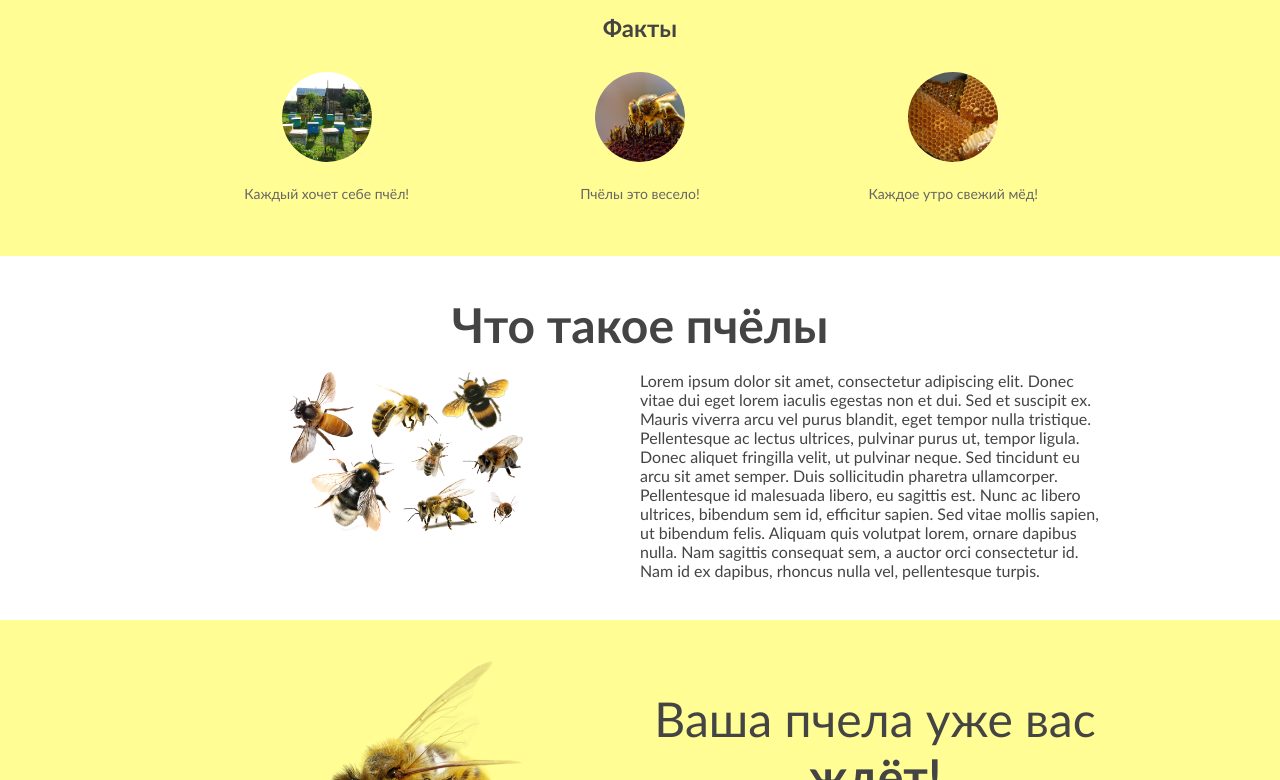
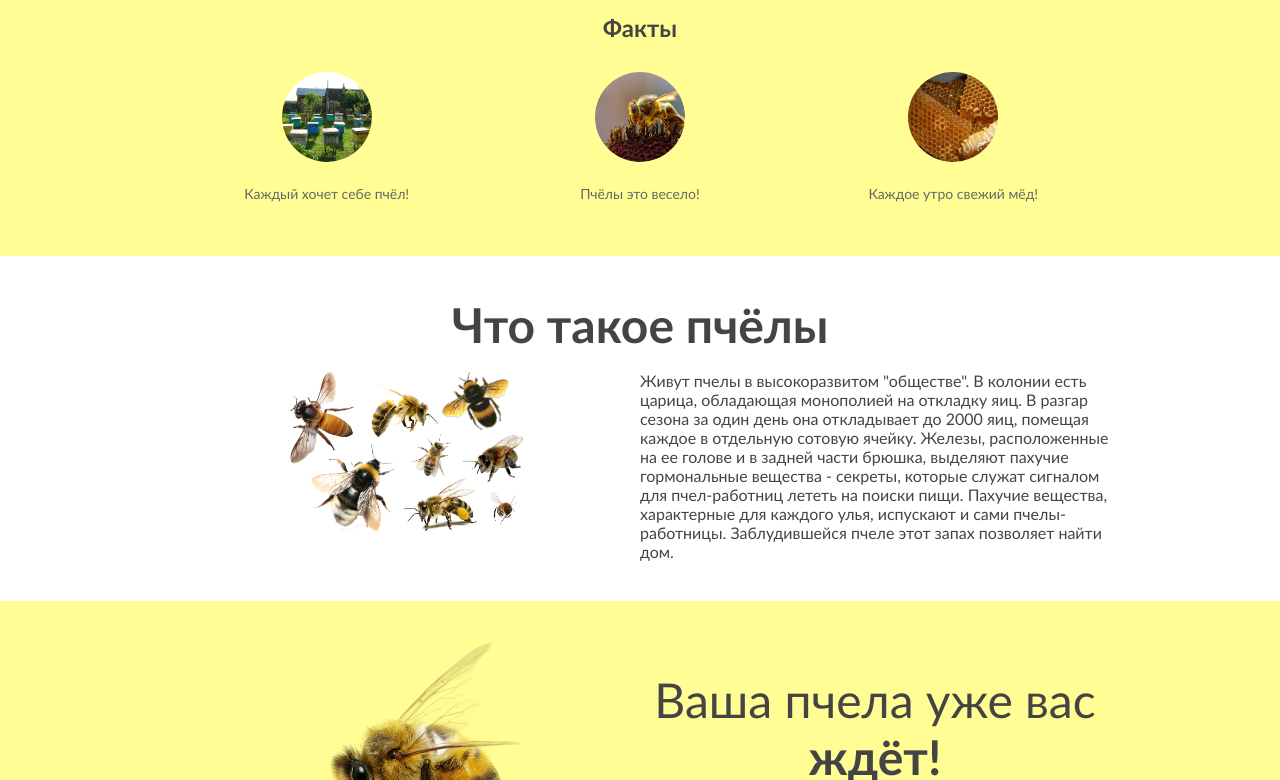
Before and after one commit to ipirojnoe/bees, a plain HTML site: page index.html in a window 1280 px wide. Shown: the part 468-1248 px from the top of the page. Drawn offline with nearby package versions, Linux system fonts and the light colour scheme.

Commit message:
Fix errors

```diff
--- a/index.html
+++ b/index.html
@@ -7,9 +7,9 @@
   <link rel="stylesheet" href="style/index.css">
   <link rel="stylesheet" href="style/header.css">
   <link rel="stylesheet" href="style/button.css">
-  <script type="text/javascript" charset="utf-8" src="https://code.jquery.com/jquery-3.5.1.min.js"></script>
-  <script type="text/javascript" charset="utf-8" src="js/parallax/parallax.js"></script>
-  <script type="text/javascript" charset="utf-8" src="js/header.js"></script>
+  <script src="https://code.jquery.com/jquery-3.5.1.min.js"></script>
+  <script src="js/parallax/parallax.js"></script>
+  <script src="js/header.js"></script>
 </head>
 <body>
   <div class="header">
@@ -66,7 +66,7 @@
     </div>
   </div>
 
-  <div class="description id="description">
+  <div class="description" id="description">
     <div class="container">
       <h2 class="title-large text-center">Что такое пчёлы</h2>
       <div class="column-1-2 ">
@@ -74,15 +74,12 @@
       </div>
       <div class="column-1-2">
         <p>
-          Lorem ipsum dolor sit amet, consectetur adipiscing elit. Donec vitae dui
-          eget lorem iaculis egestas non et dui. Sed et suscipit ex. Mauris viverra arcu vel
-          purus blandit, eget tempor nulla tristique. Pellentesque ac lectus ultrices, pulvinar
-          purus ut, tempor ligula. Donec aliquet fringilla velit, ut pulvinar neque. Sed tincidunt
-          eu arcu sit amet semper. Duis sollicitudin pharetra ullamcorper. Pellentesque id malesuada
-          libero, eu sagittis est. Nunc ac libero ultrices, bibendum sem id, efficitur sapien. Sed
-          vitae mollis sapien, ut bibendum felis. Aliquam quis volutpat lorem, ornare dapibus nulla.
-          Nam sagittis consequat sem, a auctor orci consectetur id. Nam id ex dapibus, rhoncus nulla
-          vel, pellentesque turpis.
+          Живут пчелы в высокоразвитом "обществе". В колонии есть царица, обладающая монополией на
+          откладку яиц. В разгар сезона за один день она откладывает до 2000 яиц, помещая каждое в
+          отдельную сотовую ячейку. Железы, расположенные на ее голове и в задней части брюшка,
+          выделяют пахучие гормональные вещества - секреты, которые служат сигналом для пчел-работниц
+          лететь на поиски пищи. Пахучие вещества, характерные для каждого улья, испускают и сами
+          пчелы-работницы. Заблудившейся пчеле этот запах позволяет найти дом.
         </p>
       </div>
     </div>
```
